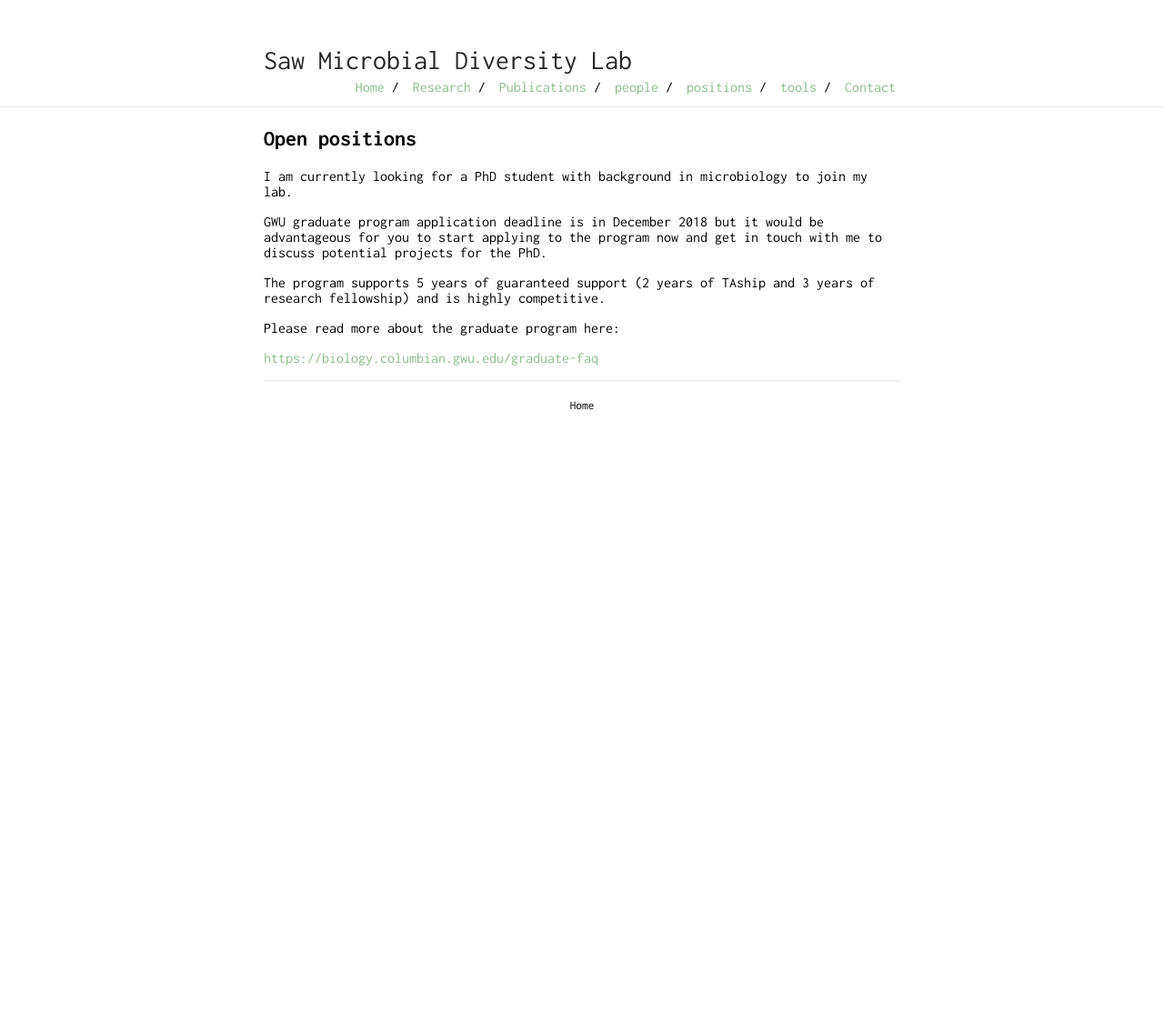
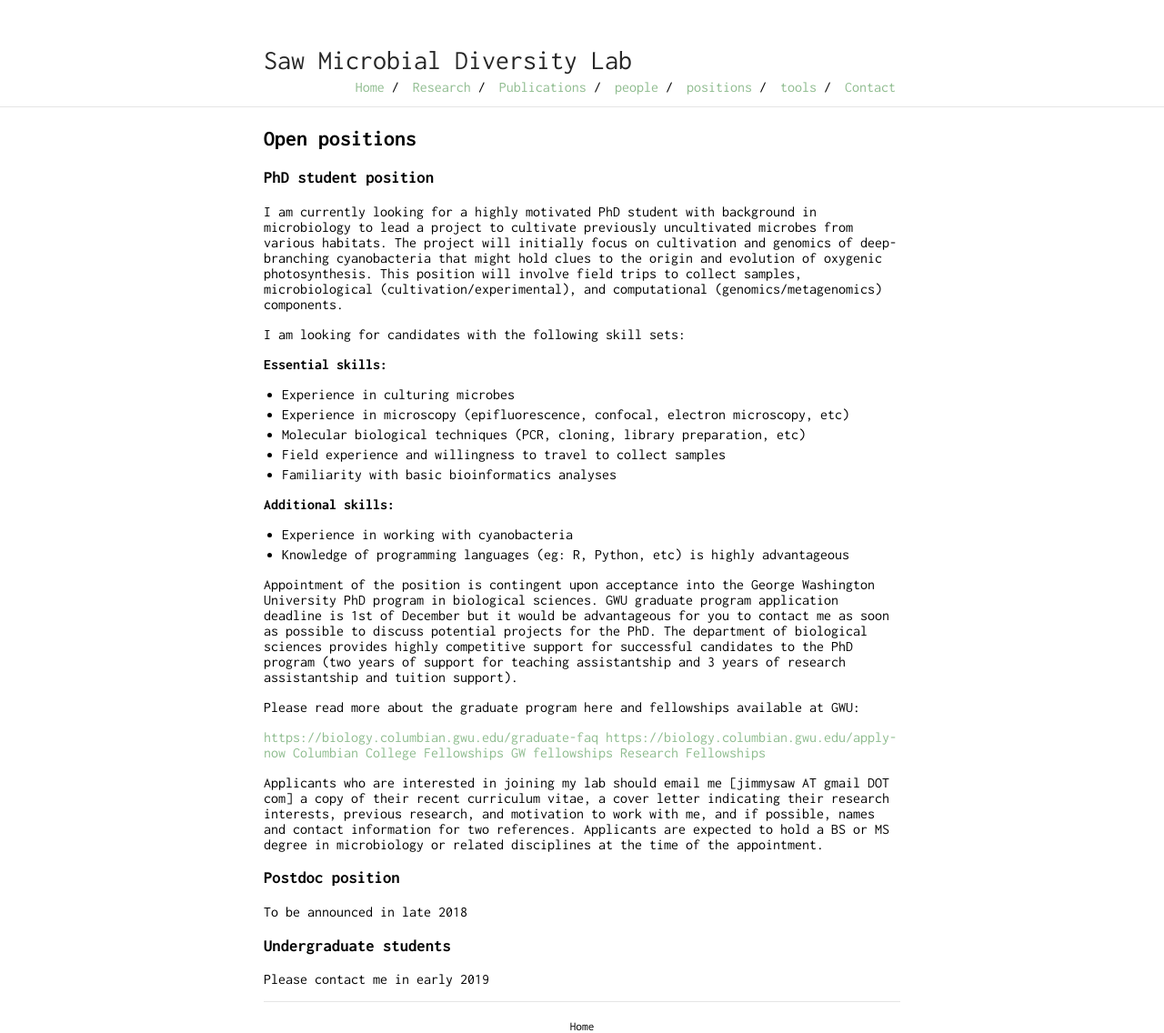
Before and after one commit to jimmysaw/jimmysaw.github.io, a Jekyll site: the page built from positions.md, in a window 1280 px wide. Shown: the whole page at 91% size. Built offline with Jekyll 4.4.1, drawn with Linux system fonts in a browser that asks for light colours; our own code applies the rules of GitHub Pages for plain Markdown files; before the commit the page ends 900 px from its top, so only the background shows below that.

Commit message:
edited a few things

```diff
--- a/_config.yml
+++ b/_config.yml
@@ -1,5 +1,5 @@
 title: Saw Microbial Diversity Lab
-url: "https://sawlab.org/"
+url: "https://sawlab.org"
 baseurl: "/"
 
 remote_theme: researcher
@@ -9,7 +9,7 @@ markdown: kramdown
 tracking_id: #
 
 footer: yes
-footer_url: "https://sawlab.org/"
+footer_url: "https://sawlab.org"
 footer_text: "Home"
 
 sass:
--- a/positions.md
+++ b/positions.md
@@ -5,12 +5,40 @@ is_contact: true
 
 ## Open positions
 
-I am currently looking for a PhD student with background in microbiology to join my lab.
+### PhD student position
 
-GWU graduate program application deadline is in December 2018 but it would be advantageous for you to start applying to the program now and get in touch with me to discuss potential projects for the PhD.
+I am currently looking for a highly motivated PhD student with background in microbiology to lead a project to cultivate previously uncultivated microbes from various habitats. The project will initially focus on cultivation and genomics of deep-branching cyanobacteria that might hold clues to the origin and evolution of oxygenic photosynthesis. This position will involve field trips to collect samples, microbiological (cultivation/experimental), and computational (genomics/metagenomics) components.
 
-The program supports 5 years of guaranteed support (2 years of TAship and 3 years of research fellowship) and is highly competitive.
+I am looking for candidates with the following skill sets:
 
-Please read more about the graduate program here:
+**Essential skills:**
+- Experience in culturing microbes
+- Experience in microscopy (epifluorescence, confocal, electron microscopy, etc)
+- Molecular biological techniques (PCR, cloning, library preparation, etc)
+- Field experience and willingness to travel to collect samples
+- Familiarity with basic bioinformatics analyses
+
+**Additional skills:**
+- Experience in working with cyanobacteria
+- Knowledge of programming languages (eg: R, Python, etc) is highly advantageous
+
+Appointment of the position is contingent upon acceptance into the George Washington University PhD program in biological sciences. GWU graduate program application deadline is 1st of December but it would be advantageous for you to contact me as soon as possible to discuss potential projects for the PhD. The department of biological sciences provides highly competitive support for successful candidates to the PhD program (two years of support for teaching assistantship and 3 years of research assistantship and tuition support).
+
+Please read more about the graduate program here and fellowships available at GWU:
 
 [https://biology.columbian.gwu.edu/graduate-faq](https://biology.columbian.gwu.edu/graduate-faq)
+[https://biology.columbian.gwu.edu/apply-now](https://biology.columbian.gwu.edu/apply-now)
+[Columbian College Fellowships](https://www2.gwu.edu/~fellows/ccas.html)
+[GW fellowships](https://www2.gwu.edu/~fellows/fellowships.html)
+[Research Fellowships](https://www2.gwu.edu/~fellows/research.html)
+
+Applicants who are interested in joining my lab should email me [jimmysaw AT gmail DOT com] a copy of their recent curriculum vitae, a cover letter indicating their research interests, previous research, and motivation to work with me, and if possible, names and contact information for two references. Applicants are expected to hold a BS or MS degree in microbiology or related disciplines at the time of the appointment.
+
+### Postdoc position
+
+To be announced in late 2018
+
+
+### Undergraduate students
+
+Please contact me in early 2019
```
